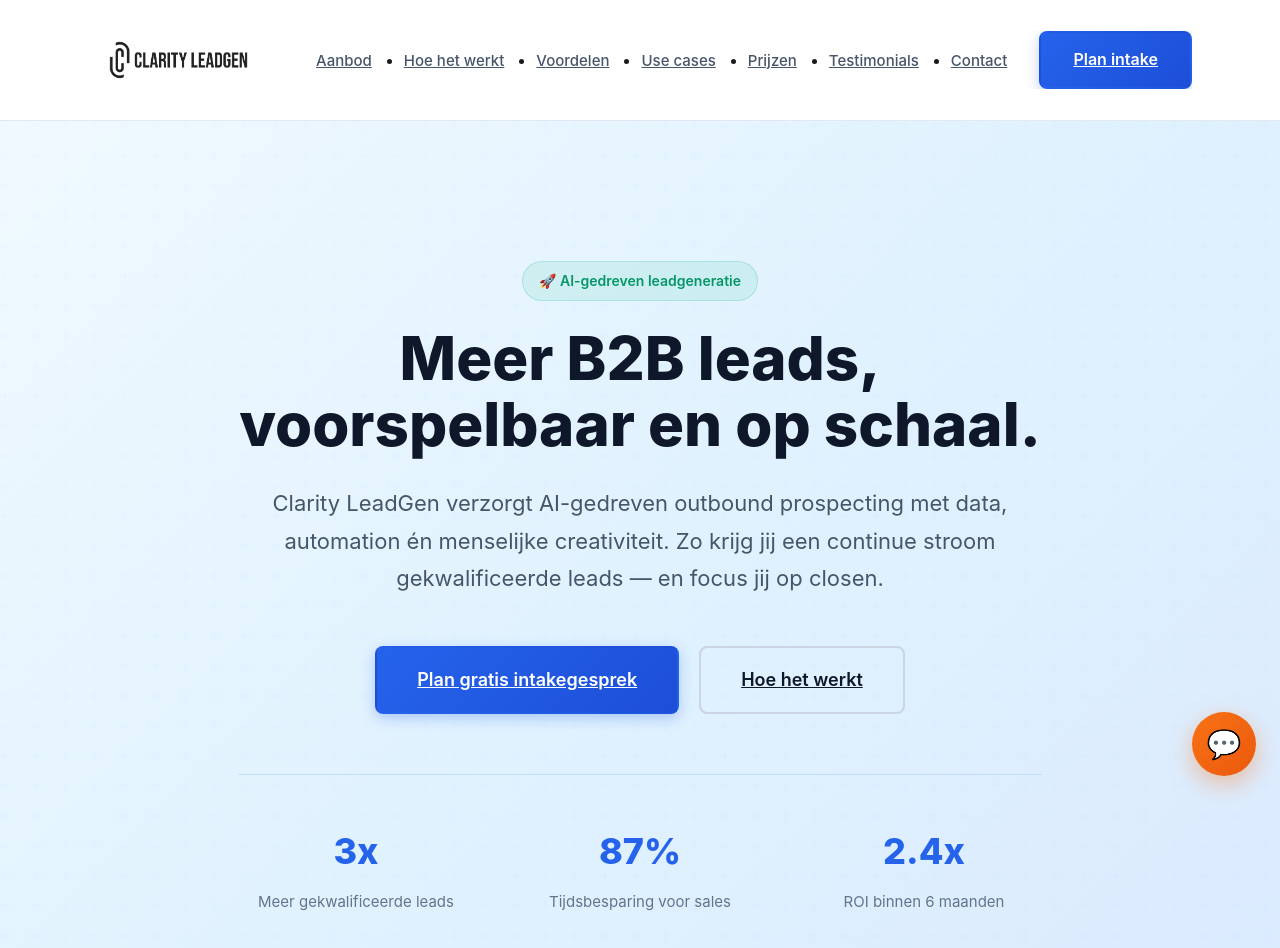
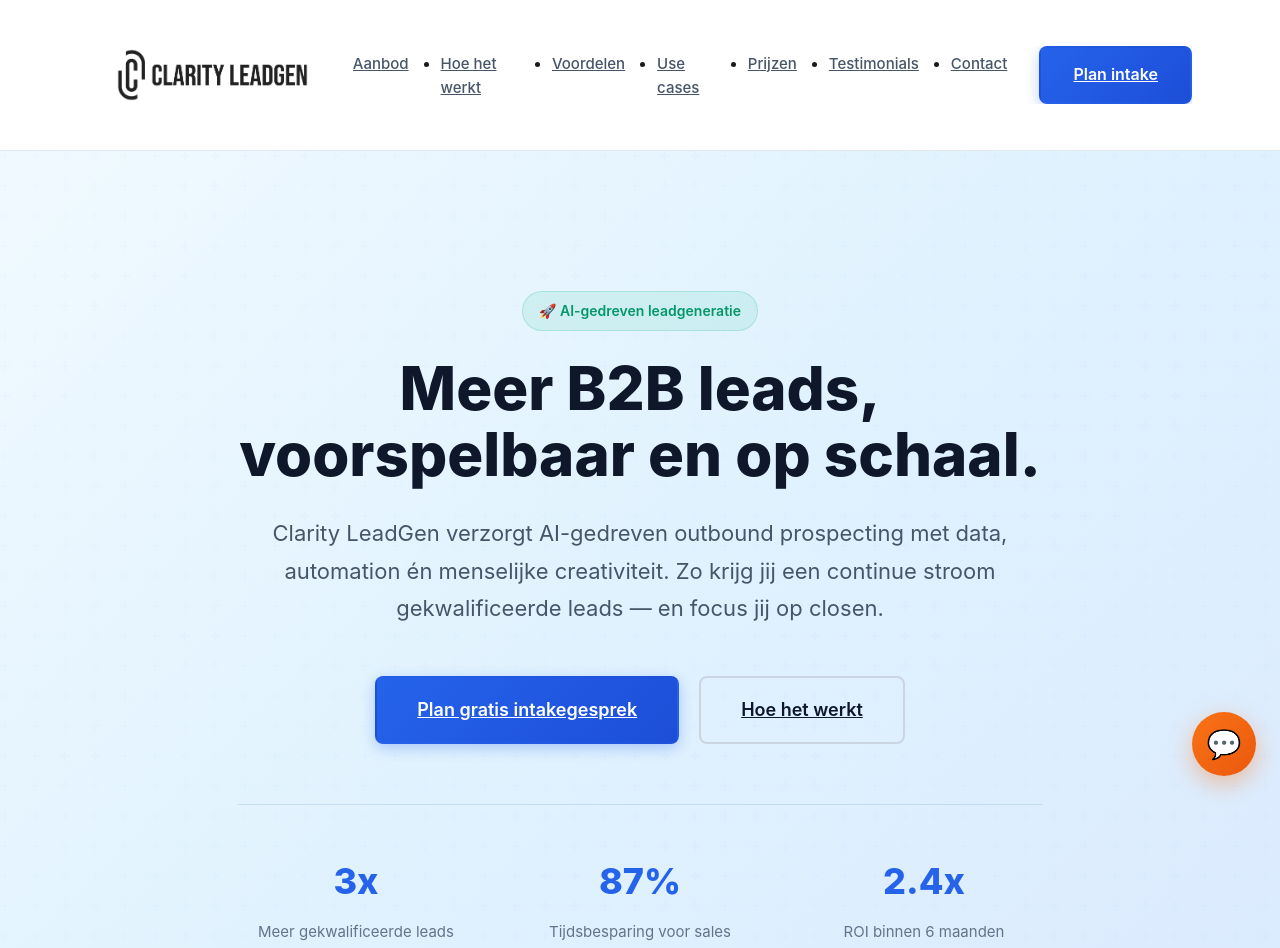
Before and after one commit to Bobski84/Clarityleadgen-site, a plain HTML site: page index.html in a window 1280 px wide. Shown: the top 948 px of the page. Drawn offline with Linux system fonts and the light colour scheme.

Commit message:
Update index.html

```diff
--- a/index.html
+++ b/index.html
@@ -186,13 +186,13 @@
 
    /* Logo sizing (forceer vaste hoogte) */
 .logo {
-  height: 64px;     /* was max-height: 48px */
+  height: 90px;     /* was max-height: 48px */
   width: auto;
   display: block;
 }
 
 @media (min-width: 768px) {
-  .logo { height: 80px; }   /* was max-height: 56px */
+  .logo { height: 110px; }   /* was max-height: 56px */
 }
     .header__menu-toggle {
       display: block;
```
